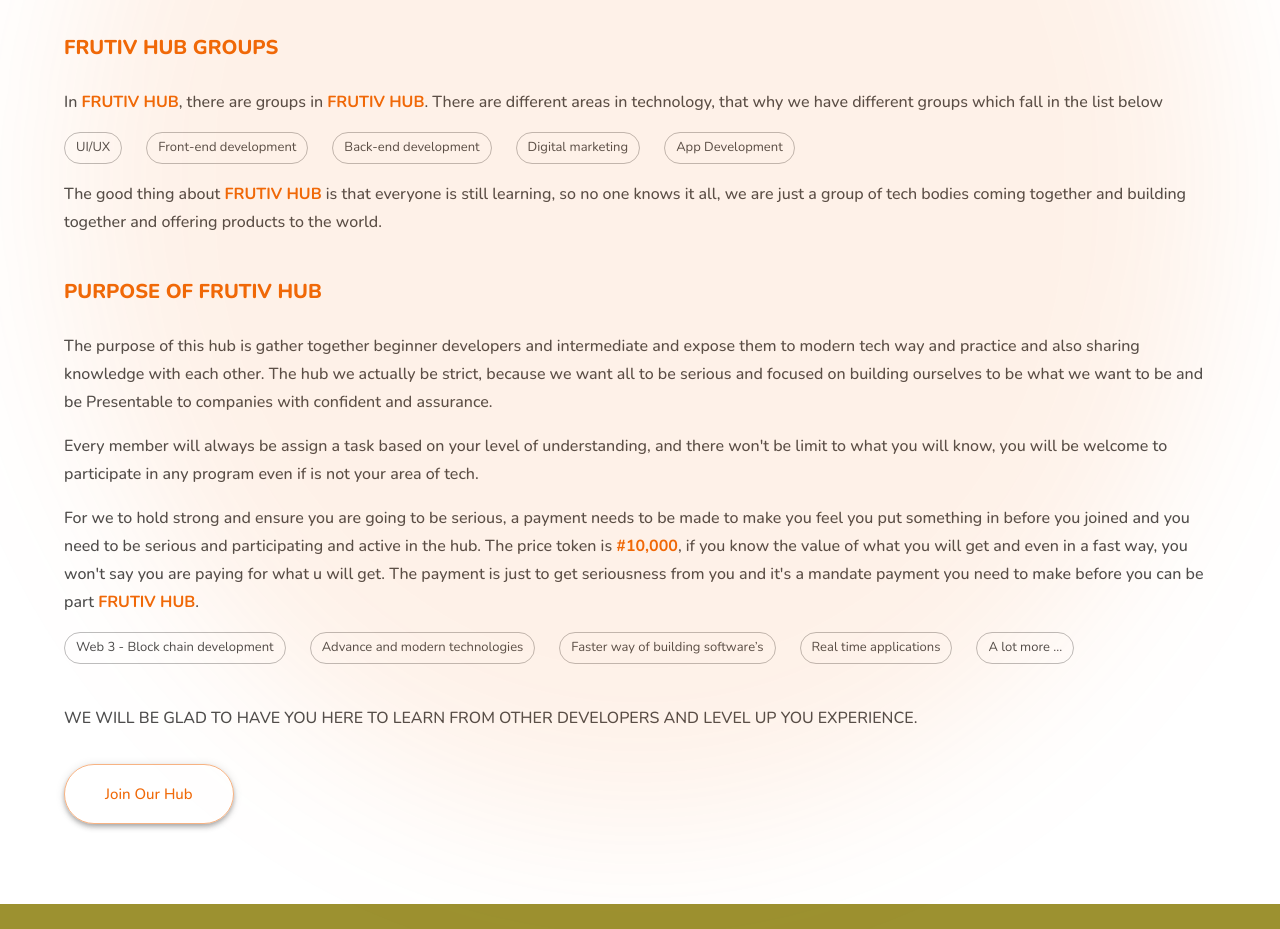
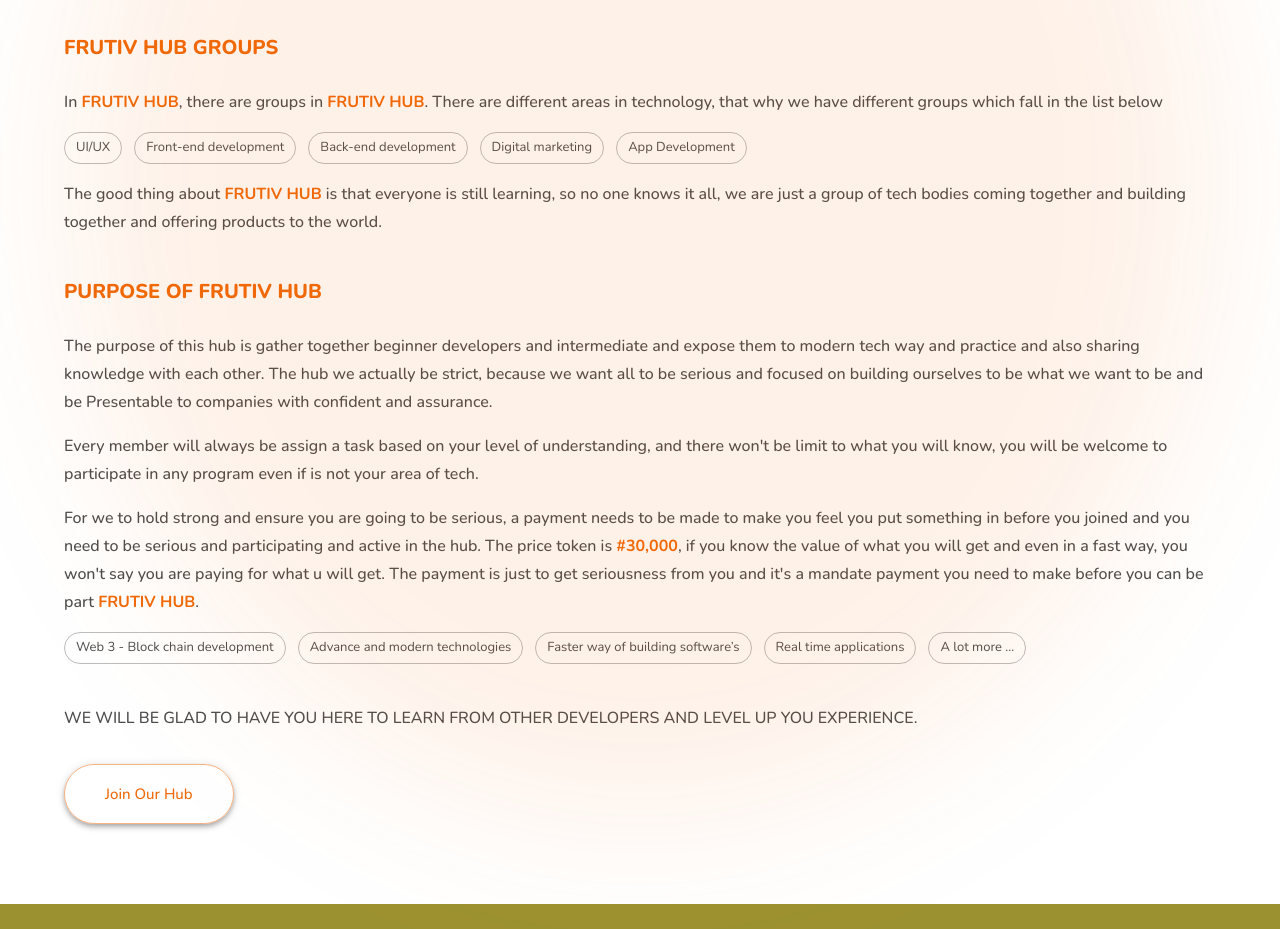
Before and after one commit to tjdibbs/frutiv, a React (Create React App) app: page /our-hub in a window 1280 px wide. Shown: the part 1340-2269 px from the top of the page. Built offline with nearby package versions, Linux system fonts and the light colour scheme.

Commit message:
Changed Price

```diff
--- a/src/pages/OurHub/index.tsx
+++ b/src/pages/OurHub/index.tsx
@@ -166,7 +166,7 @@ function OurHub() {
               </Typography>
 
               <Box className="groups" mb={2}>
-                <Stack direction={"row"} gap={3} flexWrap={"wrap"}>
+                <Stack direction={"row"} gap={1.5} flexWrap={"wrap"}>
                   {[
                     "UI/UX",
                     "Front-end development",
@@ -238,7 +238,7 @@ function OurHub() {
                 payment needs to be made to make you feel you put something in
                 before you joined and you need to be serious and participating
                 and active in the hub. The price token is{" "}
-                <b style={{ color: "#F06908" }}>#10,000</b>, if you know the
+                <b style={{ color: "#F06908" }}>#30,000</b>, if you know the
                 value of what you will get and even in a fast way, you won't say
                 you are paying for what u will get. The payment is just to get
                 seriousness from you and it's a mandate payment you need to make
@@ -246,7 +246,7 @@ function OurHub() {
                 <b style={{ color: "#F06908" }}>FRUTIV HUB</b>.
               </Typography>
               <Box className="groups" mb={2}>
-                <Stack direction={"row"} gap={3} flexWrap={"wrap"}>
+                <Stack direction={"row"} gap={1.5} flexWrap={"wrap"}>
                   {[
                     "Web 3 - Block chain development",
                     "Advance and modern technologies",
```
